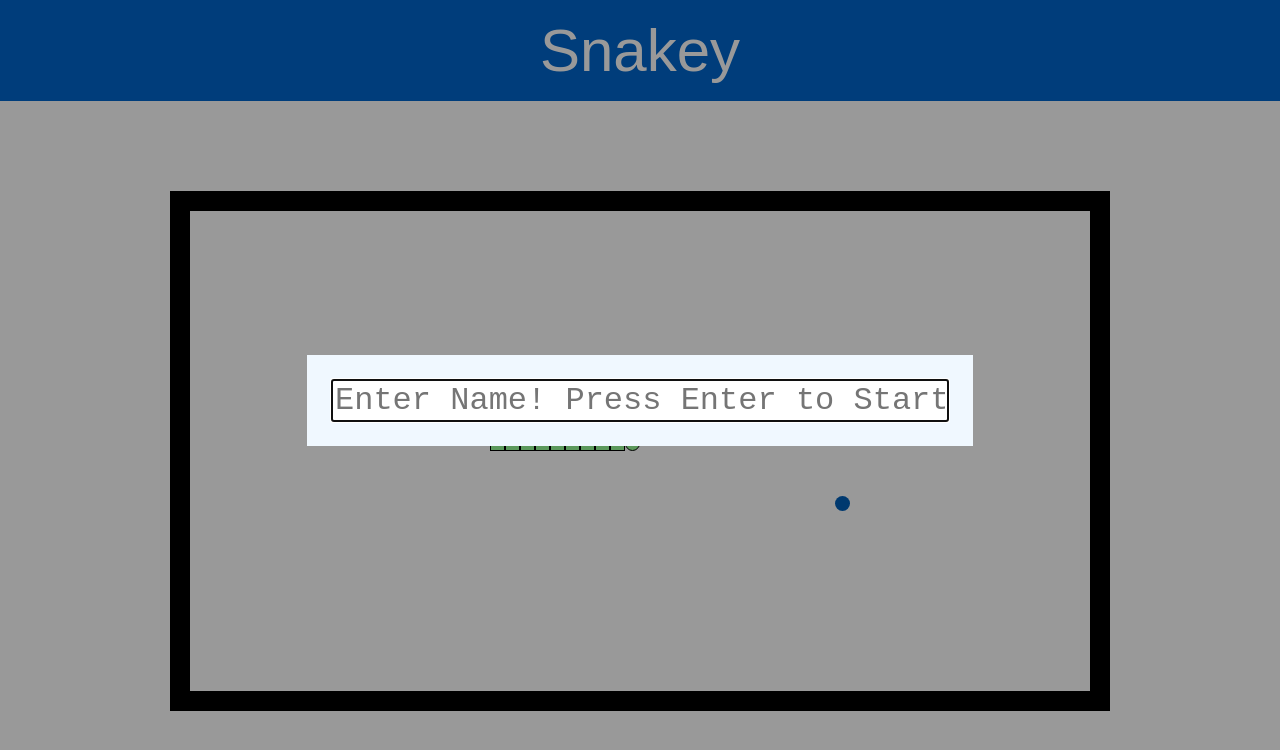
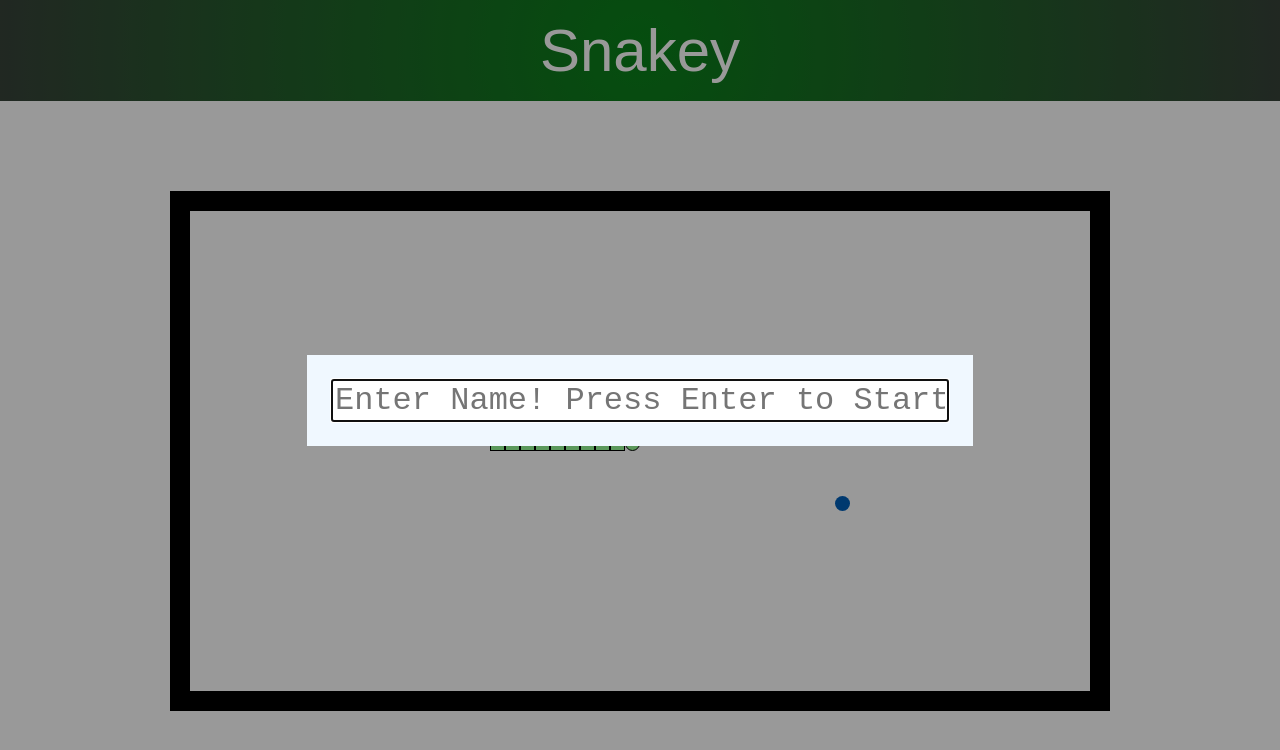
Before and after one commit to julschong/Snakey, a React (Create React App) app in the folder client/: page / in a window 1280 px wide. Shown: the top 750 px of the page. Built offline with nearby package versions, Linux system fonts and the light colour scheme.

Commit message:
added style to header

```diff
--- /dev/null
+++ b/client/src/components/Header.css
@@ -0,0 +1,14 @@
+.header-container {
+    font-size: 60px;
+    font-family: fantasy;
+    padding: 16px;
+    color: white;
+    display: flex;
+    width: 100%;
+    justify-content: space-around;
+    background: radial-gradient(
+        circle,
+        rgba(8, 129, 24, 1) 0%,
+        rgba(55, 66, 57, 1) 100%
+    );
+}
--- a/client/src/components/Header.tsx
+++ b/client/src/components/Header.tsx
@@ -1,3 +1,5 @@
+import './Header.css';
+
 const Header = ({
     name,
     gamePoints
@@ -6,18 +8,7 @@ const Header = ({
     gamePoints: number;
 }) => {
     return (
-        <header
-            style={{
-                fontSize: 60,
-                fontFamily: 'fantasy',
-                padding: 16,
-                color: 'white',
-                backgroundColor: 'rgb(0, 102, 204)',
-                display: 'flex',
-                width: '100%',
-                justifyContent: 'space-around'
-            }}
-        >
+        <header className="header-container">
             <div> Snakey </div>
             {name && <div>{`Points: ${gamePoints}`}</div>}
             {name && <div>Hello, {name}</div>}
```
